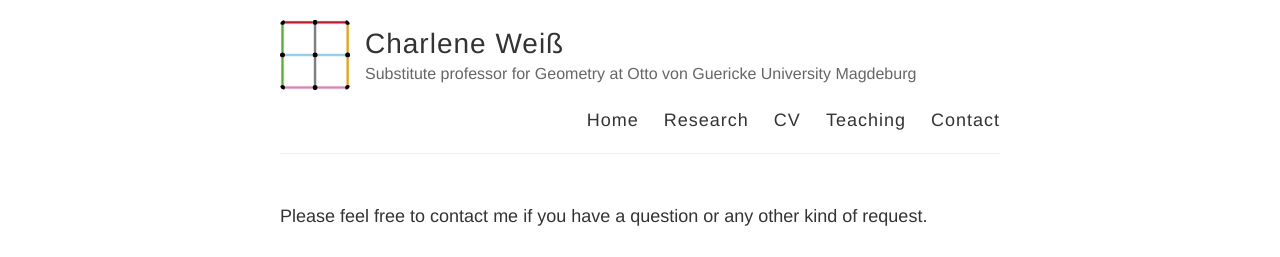
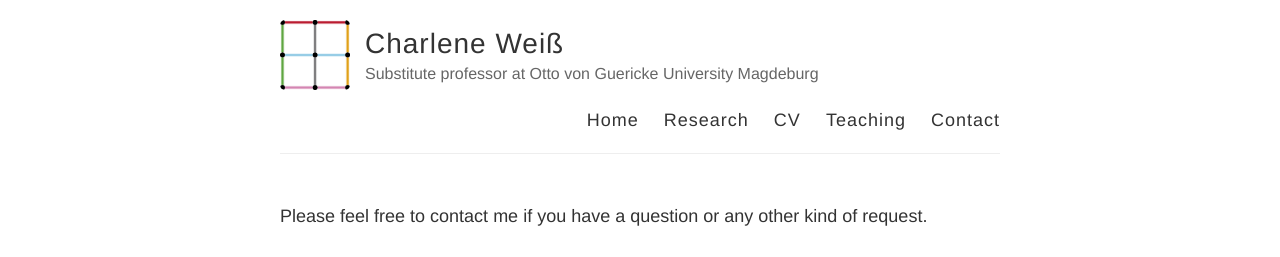
Before and after one commit to charleneweiss/charleneweiss.github.io, a Jekyll site: the page built from contact.md, in a window 1280 px wide. Shown: the top 257 px of the page. Built offline with Jekyll 4.4.1, drawn with Linux system fonts in a browser that asks for light colours.

Commit message:
Update _config.yml

```diff
--- a/_config.yml
+++ b/_config.yml
@@ -2,7 +2,7 @@
 name: Charlene Weiß
 
 # Short bio or description (displayed in the header)
-description: Substitute professor for Geometry at Otto von Guericke University Magdeburg
+description: Substitute professor at Otto von Guericke University Magdeburg
 
 # URL of your avatar or profile pic (you could use your GitHub profile pic)
 avatar: https://raw.githubusercontent.com/charleneweiss/charleneweiss.github.io/master/images/avatar.png
```
